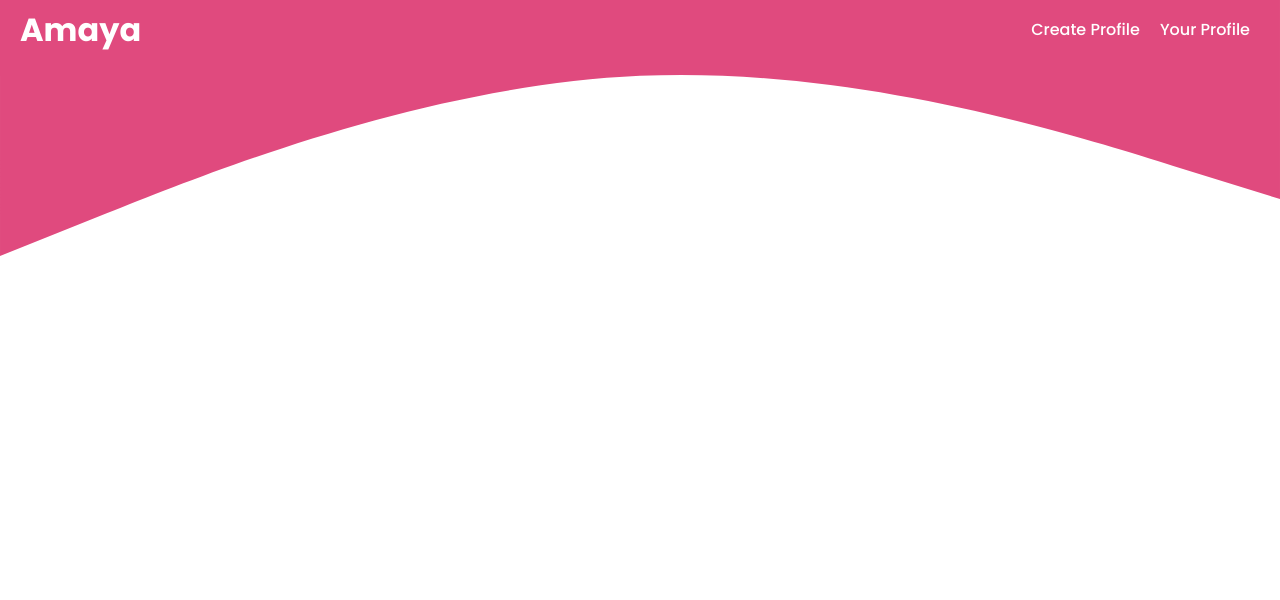
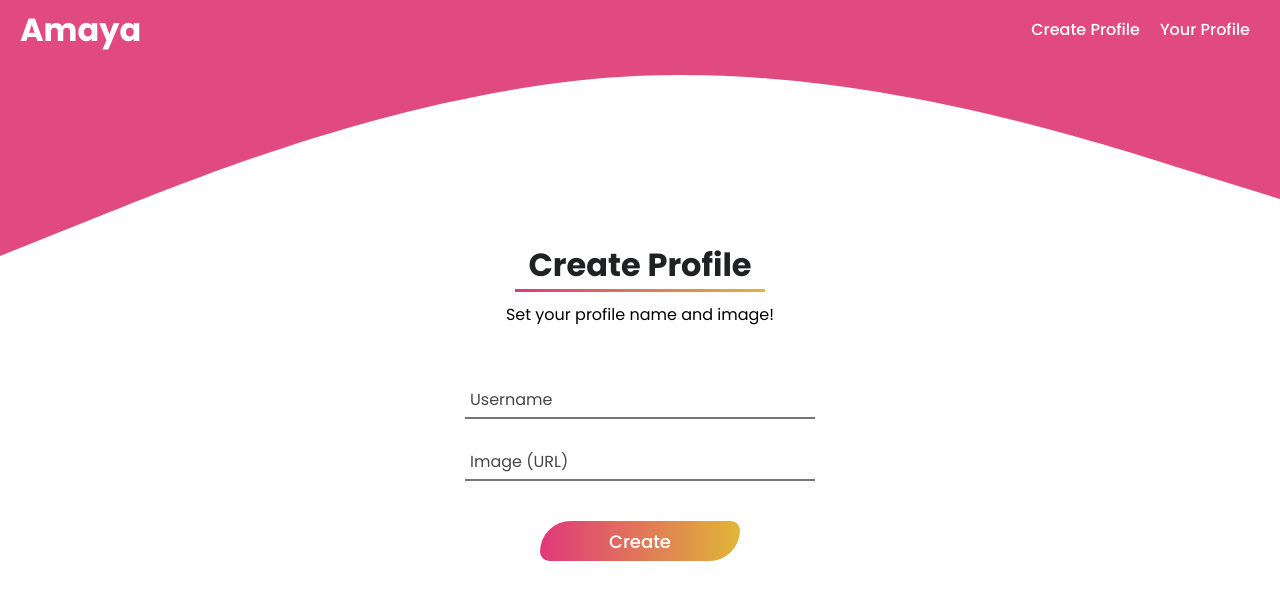
Before and after one commit to Timoteoo/amaya, a React (Create React App) app: page / in a window 1280 px wide. Shown: the top 600 px of the page. Built offline with nearby package versions, Linux system fonts and the light colour scheme.

Commit message:
Made Home page and its styles.

```diff
--- a/src/components/Navbar.tsx
+++ b/src/components/Navbar.tsx
@@ -6,7 +6,7 @@ export const Navbar = () => {
       <svg xmlns="http://www.w3.org/2000/svg" viewBox="0 0 1440 320">
         <path
           fill="#e04a7e"
-          fill-opacity="1"
+          fillOpacity="1"
           d="M0,288L120,240C240,192,480,96,720,85.3C960,75,1200,149,1320,186.7L1440,224L1440,0L1320,0C1200,0,960,0,720,0C480,0,240,0,120,0L0,0Z"
         ></path>
       </svg>
--- a/src/pages/Home.tsx
+++ b/src/pages/Home.tsx
@@ -1,5 +1,36 @@
 import { Navbar } from "../components/Navbar";
 
+import "../styles/home.scss";
+
 export const Home = () => {
-  return <Navbar />;
+  return (
+    <div>
+      <Navbar />
+      <main id="home">
+        <div className="title">
+          <h1>Create Profile</h1>
+          <div className="big-bar"></div>
+        </div>
+        <p>Set your profile name and image!</p>
+
+        <form autoComplete="off">
+          <div className="input-wraper">
+            <div className="input-area">
+              <input type="text" id="username" required />
+              <label htmlFor="username">Username</label>
+            </div>
+          </div>
+
+          <div className="input-wraper">
+            <div className="input-area">
+              <input type="text" id="image" required />
+              <label htmlFor="image">Image (URL)</label>
+            </div>
+          </div>
+
+          <button>Create</button>
+        </form>
+      </main>
+    </div>
+  );
 };
--- /dev/null
+++ b/src/styles/home.scss
@@ -0,0 +1,97 @@
+// Variables
+$cleanDark: #1e2222;
+$lightGray: #474747;
+$pink: #e0387b;
+$yellow: #e0b638;
+
+// Rules
+#home {
+  width: 100%;
+  display: flex;
+  flex-direction: column;
+  justify-content: center;
+  align-items: center;
+  text-align: center;
+
+  .title {
+    width: 250px;
+    position: relative;
+    top: -50px;
+
+    h1 {
+      color: $cleanDark;
+    }
+
+    .big-bar {
+      width: 100%;
+      height: 3px;
+      background: linear-gradient(to right, $pink, $yellow);
+    }
+  }
+
+  p {
+    position: relative;
+    top: -40px;
+  }
+
+  form {
+    margin-top: 10px;
+
+    .input-wraper:first-of-type {
+      margin-top: 20px;
+    }
+
+    .input-wraper:last-of-type {
+      margin-top: 40px;
+    }
+
+    .input-area {
+      display: flex;
+      flex-direction: column;
+      position: relative;
+
+      label {
+        position: absolute;
+        top: -10px;
+        left: 5px;
+        transition: 0.2s ease;
+        color: $lightGray;
+        user-select: none;
+      }
+
+      input {
+        border-left: 0;
+        border-right: 0;
+        border-top: 0;
+        outline: 0;
+        width: 350px;
+      }
+
+      input:focus + label,
+      input:valid + label {
+        font-size: 12px;
+        top: -20px;
+        left: 0;
+      }
+    }
+
+    button {
+      width: 200px;
+      height: 40px;
+      margin-top: 40px;
+      border: 0;
+      outline: 0;
+      border-radius: 100px 30px;
+      background: linear-gradient(to right, $pink, $yellow);
+      cursor: pointer;
+      color: white;
+      font-weight: 500;
+      font-size: 18px;
+      transition: filter 0.3s ease;
+    }
+
+    button:hover {
+      filter: brightness(1.1);
+    }
+  }
+}
```
